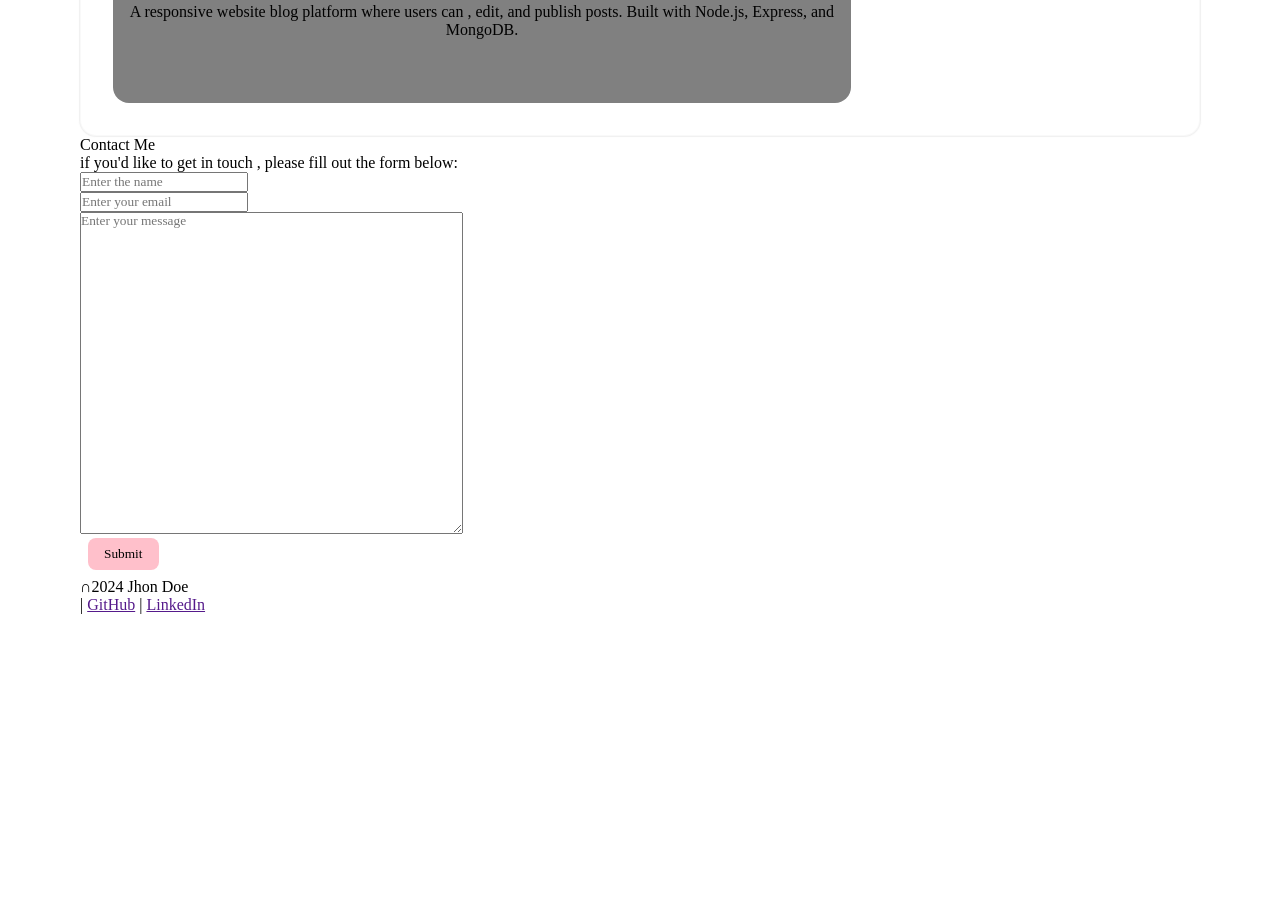
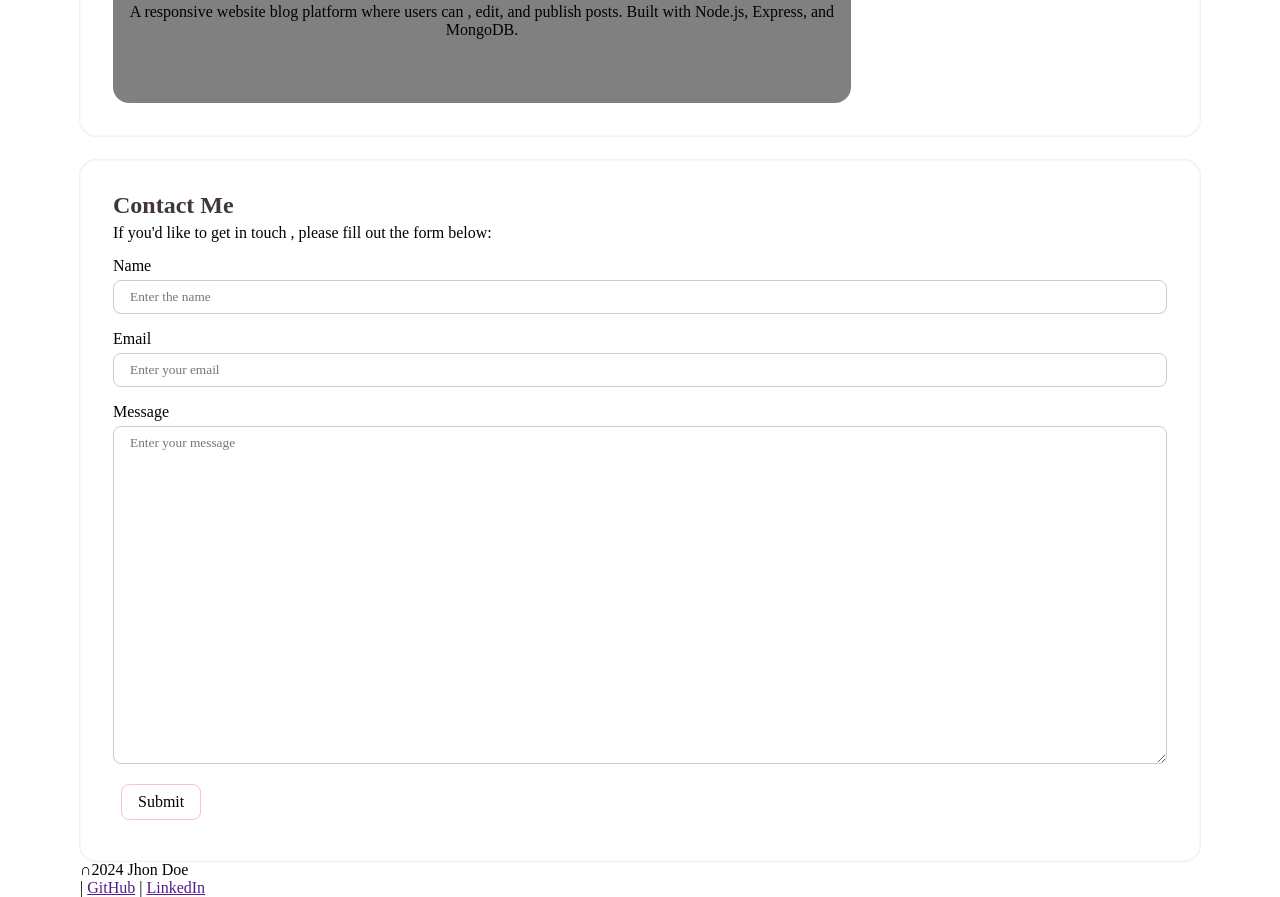
Before and after one commit to simaa99/GSG-CSS-Positioning-and-Styling-Task, a plain HTML site: page index.html in a window 1280 px wide. Shown: the part 1368-2265 px from the top of the page. Before the commit the page ends 1982 px from the top, so only its background shows below. Drawn offline with Linux system fonts and the light colour scheme.

Commit message:
styling contact section

```diff
--- a/css/style.css
+++ b/css/style.css
@@ -7,7 +7,7 @@
 .container {
   margin: 0 auto;
   width: 70rem;
-  max-width: 100%;
+  max-width: 98%;
 }
 .margin-section {
   margin-top: 1.5rem;
@@ -70,6 +70,7 @@ nav > ul > li > a:hover {
   text-align: center;
   position: relative;
 }
+
 h2 {
   text-align: left;
   color: #413734;
@@ -181,3 +182,47 @@ button:hover {
   display: block;
   margin-bottom: 0.5rem;
 }
+
+/** Styling Contact Section**/
+.contact > p {
+  font-size: 1rem;
+  line-height: 100%;
+  font-weight: 400;
+}
+
+form {
+  margin-top: 1rem;
+}
+
+label {
+  font-size: 1rem;
+  font-weight: 400;
+  color: #000;
+  display: block;
+  margin-bottom: 0.3rem;
+}
+
+input,
+textarea {
+  background-color: #fff;
+  border: 1px solid #ccc;
+  outline: none;
+  border-radius: 0.5rem;
+  width: 100%;
+  margin-bottom: 1rem;
+  padding: 0.5rem 1rem;
+}
+
+input:focus,
+textarea:focus,
+input:hover,
+textarea:hover {
+  border: 1px solid pink;
+  outline: none;
+}
+
+.submit {
+  background-color: #fff;
+  font-size: 1rem;
+  border: 1px solid pink;
+}
--- a/index.html
+++ b/index.html
@@ -85,12 +85,12 @@
           </p>
         </div>
       </section>
-      <section id="contact" class="contact">
-        <span>Contact Me</span>
-        <p>if you'd like to get in touch , please fill out the form below:</p>
-        <form>
+      <section id="contact" class="contact box margin-section">
+        <h2>Contact Me</h2>
+        <p>If you'd like to get in touch , please fill out the form below:</p>
+        <form action="">
           <div>
-            <label for="text"></label>
+            <label for="text">Name</label>
             <input
               type="text"
               id="text"
@@ -99,7 +99,7 @@
             />
           </div>
           <div>
-            <label for="email"></label>
+            <label for="email">Email</label>
             <input
               type="email"
               id="email"
@@ -108,7 +108,7 @@
             />
           </div>
           <div>
-            <label for="message"></label>
+            <label for="message">Message</label>
             <textarea
               type="text"
               id="message"
@@ -118,7 +118,7 @@
               rows="20"
             ></textarea>
           </div>
-          <button type="submit">Submit</button>
+          <button type="submit" class="submit">Submit</button>
         </form>
       </section>
     </main>
```
